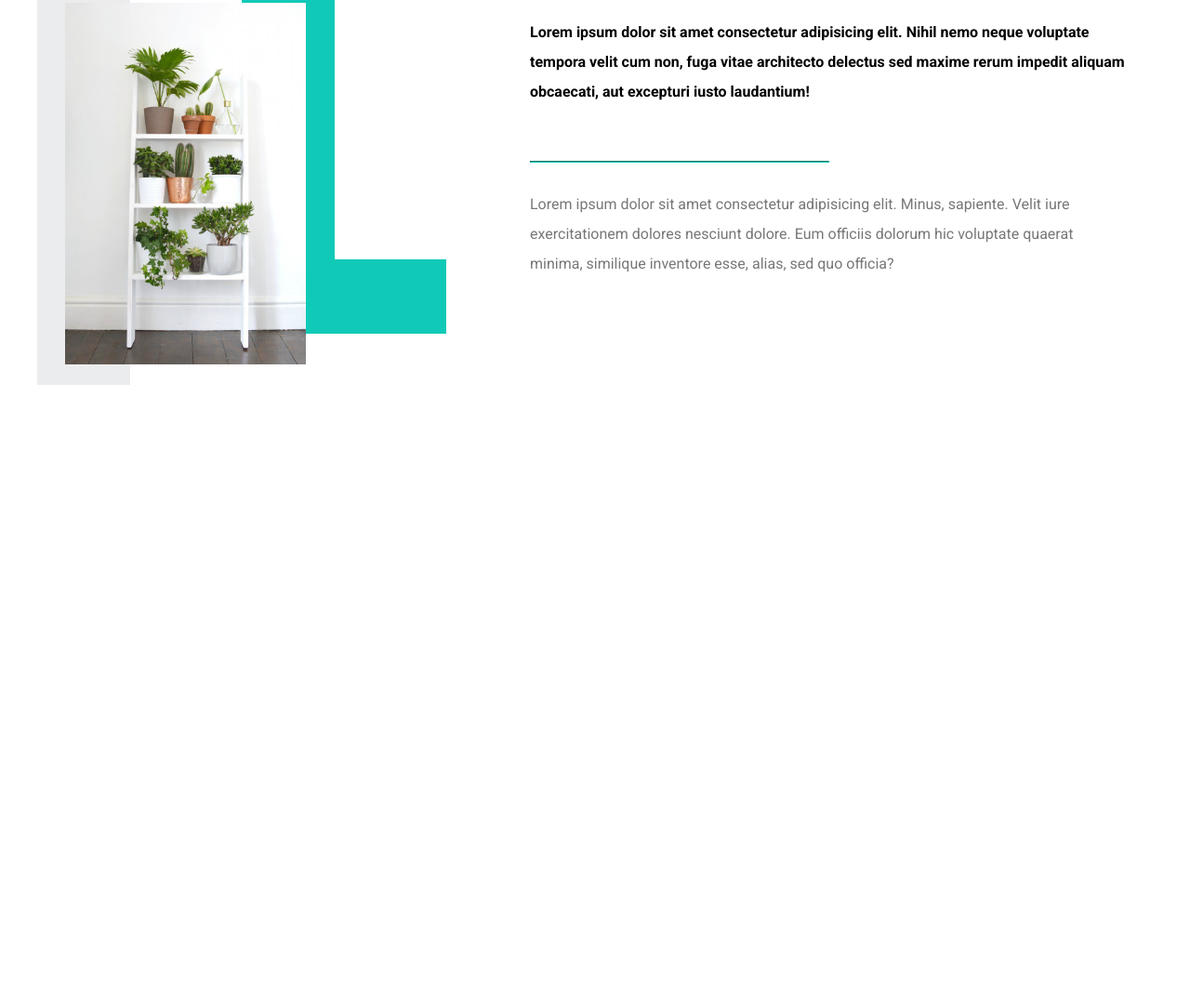
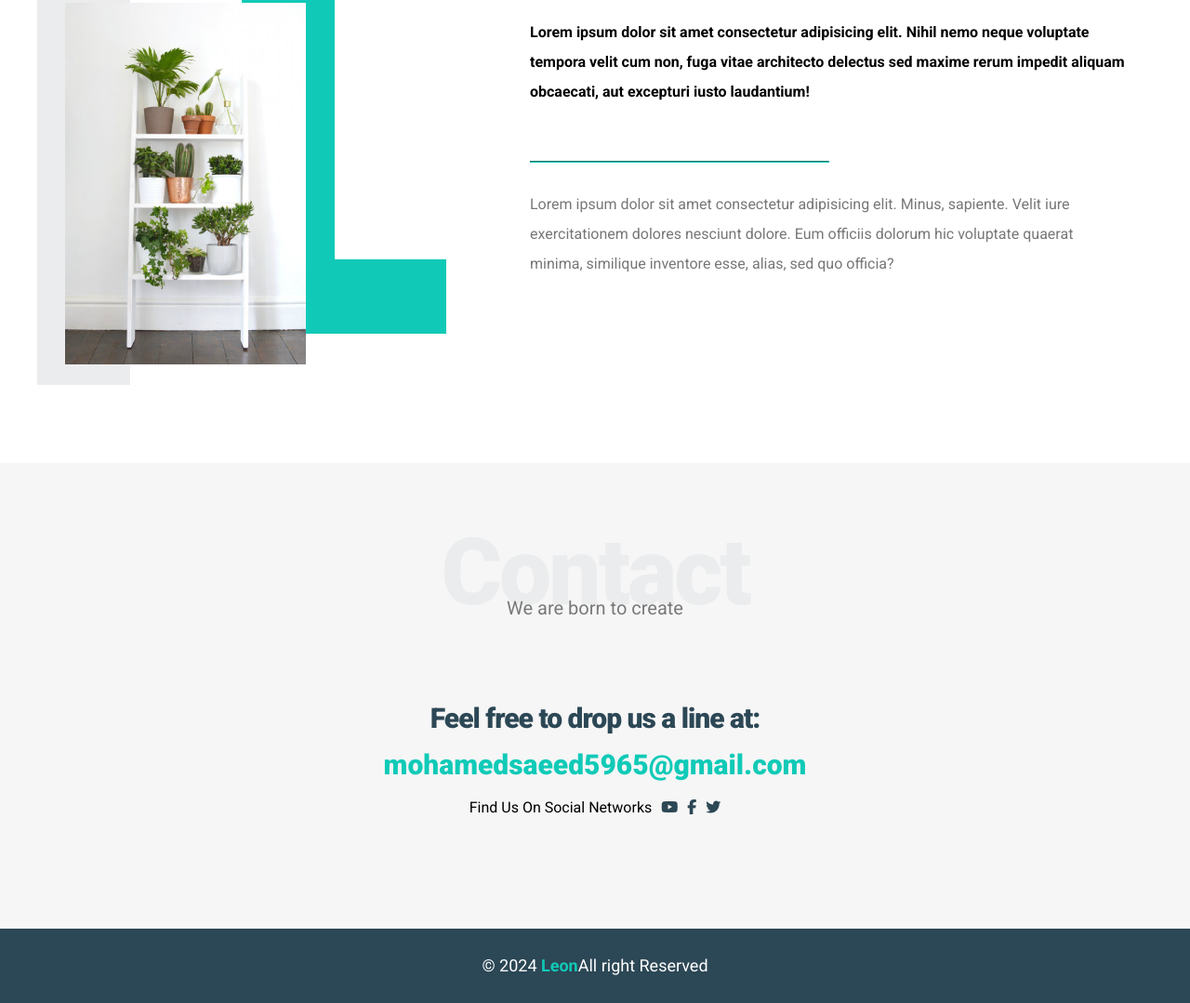
Before and after one commit to mohamedsaeed59/leon_psd, a plain HTML site: page index.html in a window 1280 px wide. Shown: the part 2899-3978 px from the top of the page at 93% size. Before the commit the page ends 3397 px from the top, so only its background shows below. Drawn offline with Linux system fonts and the light colour scheme.

Commit message:
Add contact component

```diff
--- a/css/leon.css
+++ b/css/leon.css
@@ -8,6 +8,9 @@
 }
 body{
     font-family: "Roboto", serif;
+}
+html{
+    scroll-behavior: smooth;
 }
 .container{
     padding: 0 15px;
@@ -345,3 +348,56 @@ body{
     line-height: 2;
     color: #777;
 }
+
+/* contact component */
+.contact{
+    padding: 60px 0;
+    background-color: #f6f6f6;
+}
+.contact .info{
+    padding: 60px 0;
+    text-align: center;
+}
+.contact .label{
+    font-size: 30px;
+    font-weight: 800;
+    color: var(--secondary-color);
+    letter-spacing: -1px;
+    margin-bottom: 15px;
+}
+.contact .link{
+    display: block;
+    font-size: 30px;
+    font-weight: 800;
+    color: var(--main-color);
+    text-decoration: none;
+}
+.contact .social{
+    display: flex;
+    justify-content: center;
+    margin-top: 20px;
+    font-size: 16px;
+}
+.contact .social i{
+    margin-left: 10px;
+    color: var(--secondary-color);
+}
+@media(max-width: 767px){
+    .contact .label,
+    .contact .link{
+        font-size: 20px;
+    }
+}
+
+/* footer component */
+.footer{
+    background-color: var(--secondary-color);
+    color: white;
+    text-align: center;
+    font-size: 18px;
+    padding: 30px 10px;
+}
+.footer span{
+    font-weight: bold;
+    color: var(--main-color);
+}
--- a/index.html
+++ b/index.html
@@ -59,7 +59,7 @@
         </div>
      </div>
     <!-- Services -->
-     <div class="services">
+     <div class="services" id="services">
         <div class="container">
             <h2 class="special-heading">Services</h2>
             <p>Don't be busy, be productive</p>
@@ -113,7 +113,7 @@
         </div>
      </div>
     <!-- portfolio -->
-     <div class="portfolio">
+     <div class="portfolio" id="portfolio">
         <div class="container">
             <h2 class="special-heading">Portfolio</h2>
             <p>If you do it right, it will last forever.</p>
@@ -143,7 +143,7 @@
         </div>
      </div>
     <!-- about -->
-     <div class="about">
+     <div class="about" id="about">
         <div class="container">
             <h2 class="special-heading">About</h2>
             <p>Less is more work</p>
@@ -159,5 +159,24 @@
             </div>
         </div>
      </div>
+    <!-- contact -->
+     <div class="contact" id="contact">
+        <div class="container">
+            <h2 class="special-heading">Contact</h2>
+            <p>We are born to create</p>
+            <div class="info">
+                <p class="label">Feel free to drop us a line at:</p>
+                <a href="mailto:mohamedsaeed5965@gmail.com" class="link">mohamedsaeed5965@gmail.com</a>
+                <div class="social">
+                    Find Us On Social Networks
+                    <i class="fab fa-youtube"></i>
+                    <i class="fab fa-facebook-f"></i>
+                    <i class="fab fa-twitter"></i>
+                </div>
+            </div>
+        </div>
+     </div>
+    <!-- footer -->
+     <div class="footer">&copy; 2024 <span>Leon</span>All right Reserved</div>
 </body>
 </html>
```
